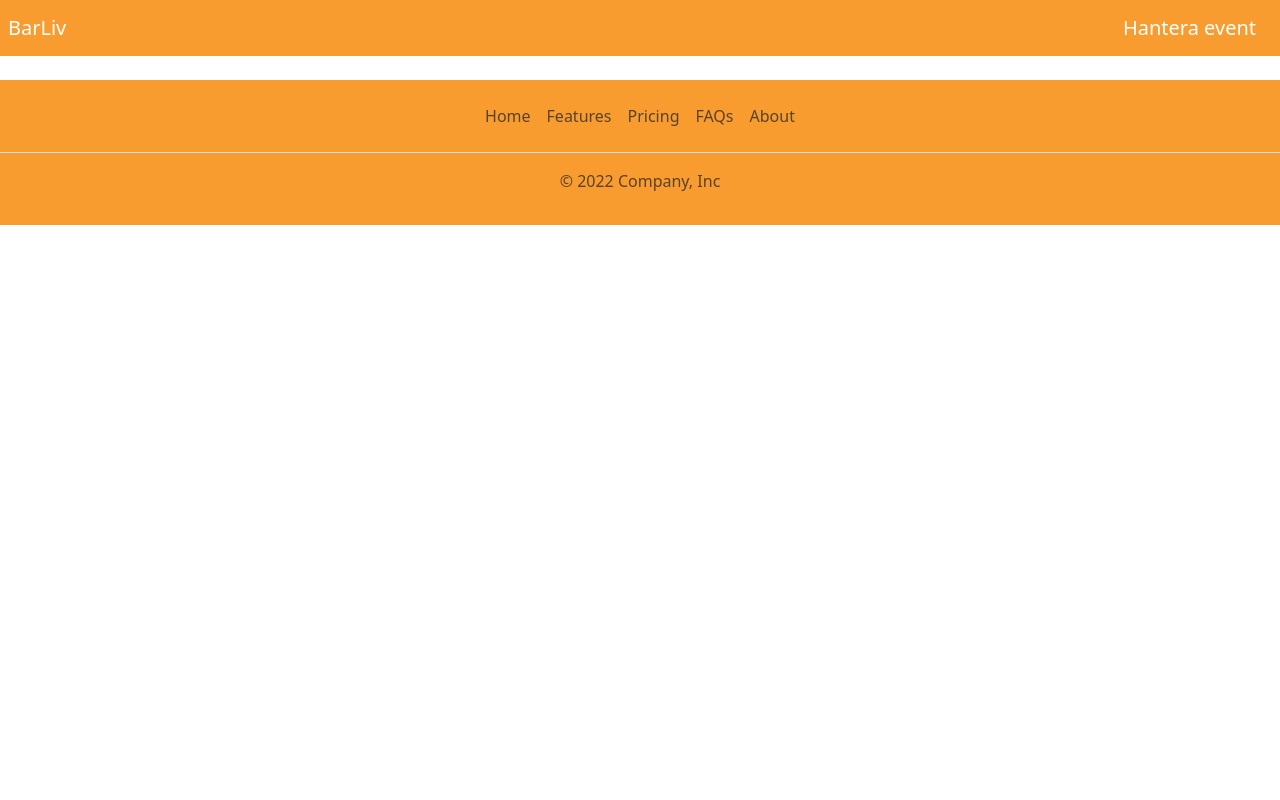
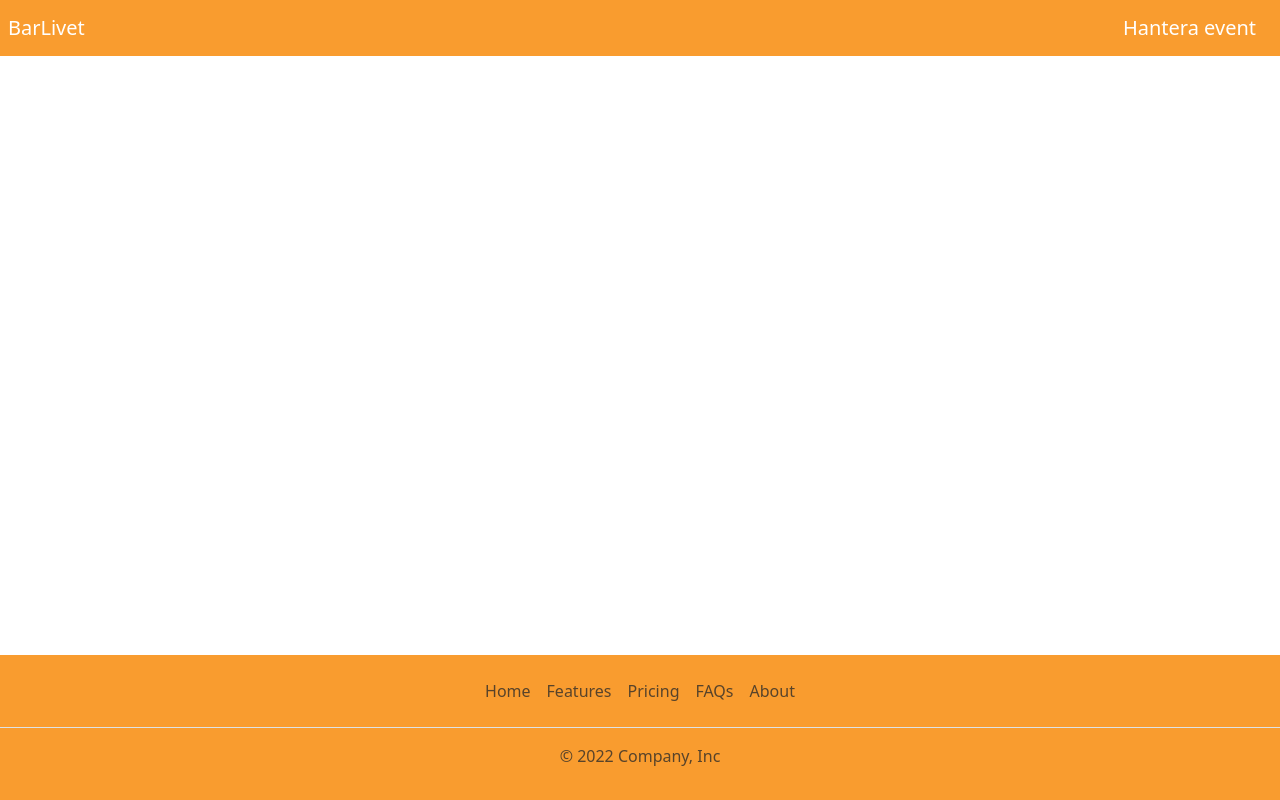
Before and after one commit to christofferosterberg/eventkartan, a React (Vite) app: page / in a window 1280 px wide. Built offline with nearby package versions, Linux system fonts and the light colour scheme.

Commit message:
footer fixed properly

```diff
--- a/index.html
+++ b/index.html
@@ -4,7 +4,7 @@
     <meta charset="UTF-8" />
     <link rel="icon" type="image/svg+xml" href="/vite.svg" />
     <meta name="viewport" content="width=device-width, initial-scale=1.0" />
-    <title>Eventkartan</title>
+    <title>BarLivet</title>
     <!-- <script async src="https://maps.googleapis.com/maps/api/js?key=AIzaSyCRSDdDSfCl5a1Wcev5YBR4iHeW1njmfbM&callback=console.debug&libraries=maps,marker&v=beta"></script> -->
   </head>
   <body>
--- a/src/App.tsx
+++ b/src/App.tsx
@@ -20,19 +20,22 @@ function App() {
         redirect_uri: window.location.origin
       }}
     >
+
+      <div className='d-flex flex-column' style={{ minHeight: '100vh' }}>
+        <div className='flex-grow-1' >
           <BrowserRouter>
             <nav className="navbar navbar-dark p-2" style={{ backgroundColor: '#F99C2F' }}>
-            <Link className="navbar-brand text-center" to="/home">BarLiv</Link>
+              <Link className="navbar-brand text-center" to="/home">BarLivet</Link>
               <Link className="navbar-brand text-center" to="/admin">Hantera event</Link>
             </nav>
+
             <Routes>
               <Route path="/home" element={<Home />} />
               <Route path="/admin" element={<Admin />} />
             </Routes>
           </BrowserRouter>
-      {/* <Home></Home> */}
-      {/* <div className="container" style={{ backgroundColor: '#F99C2F' }}> */}
-      <footer className="py-3 my-4" style={{ backgroundColor: '#F99C2F' }}>
+        </div>
+        <footer className="py-3" style={{ backgroundColor: '#F99C2F' }}>
           <ul className="nav justify-content-center border-bottom pb-3 mb-3">
             <li className="nav-item"><a href="#" className="nav-link px-2 text-muted">Home</a></li>
             <li className="nav-item"><a href="#" className="nav-link px-2 text-muted">Features</a></li>
@@ -42,6 +45,8 @@ function App() {
           </ul>
           <p className="text-center text-muted">© 2022 Company, Inc</p>
         </footer>
+      </div>
+
       {/* </div> */}
     </Auth0Provider>
   )
```
Lines whose indentation alone changed are shown as unchanged.
